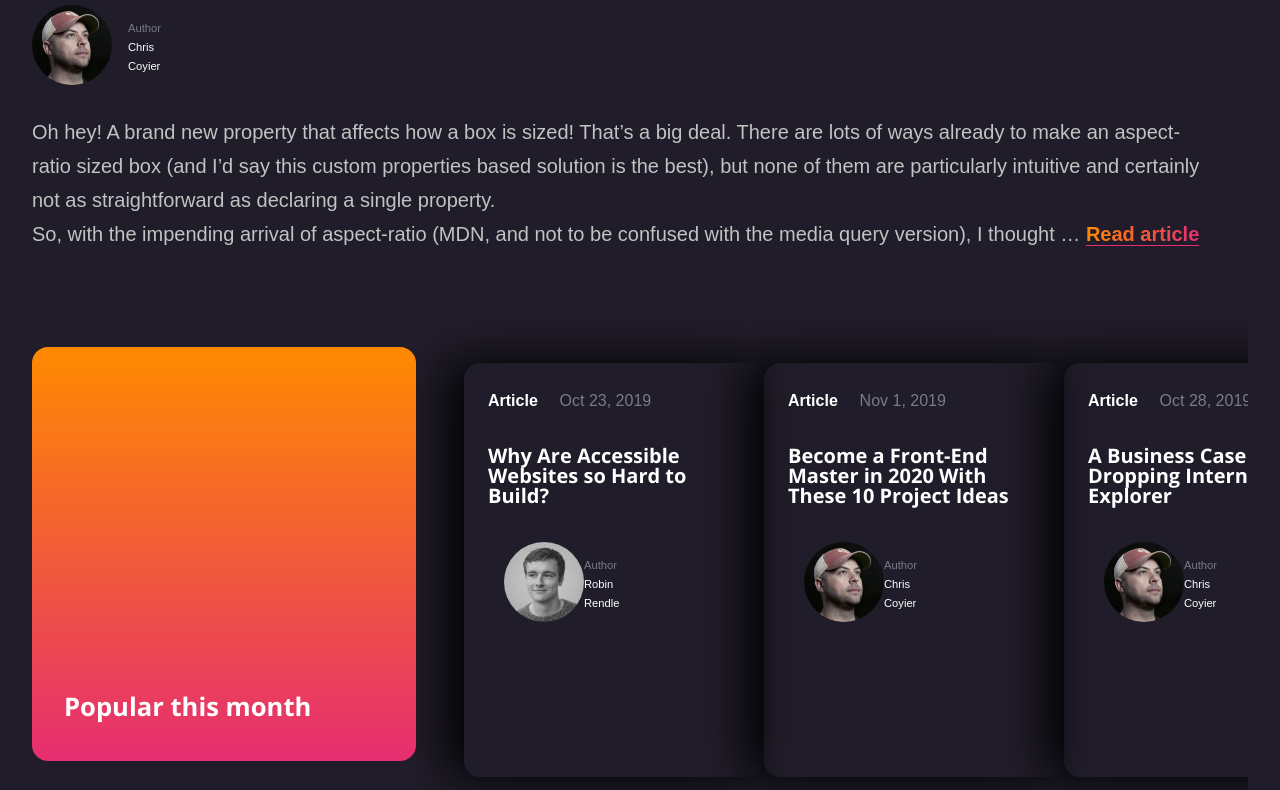
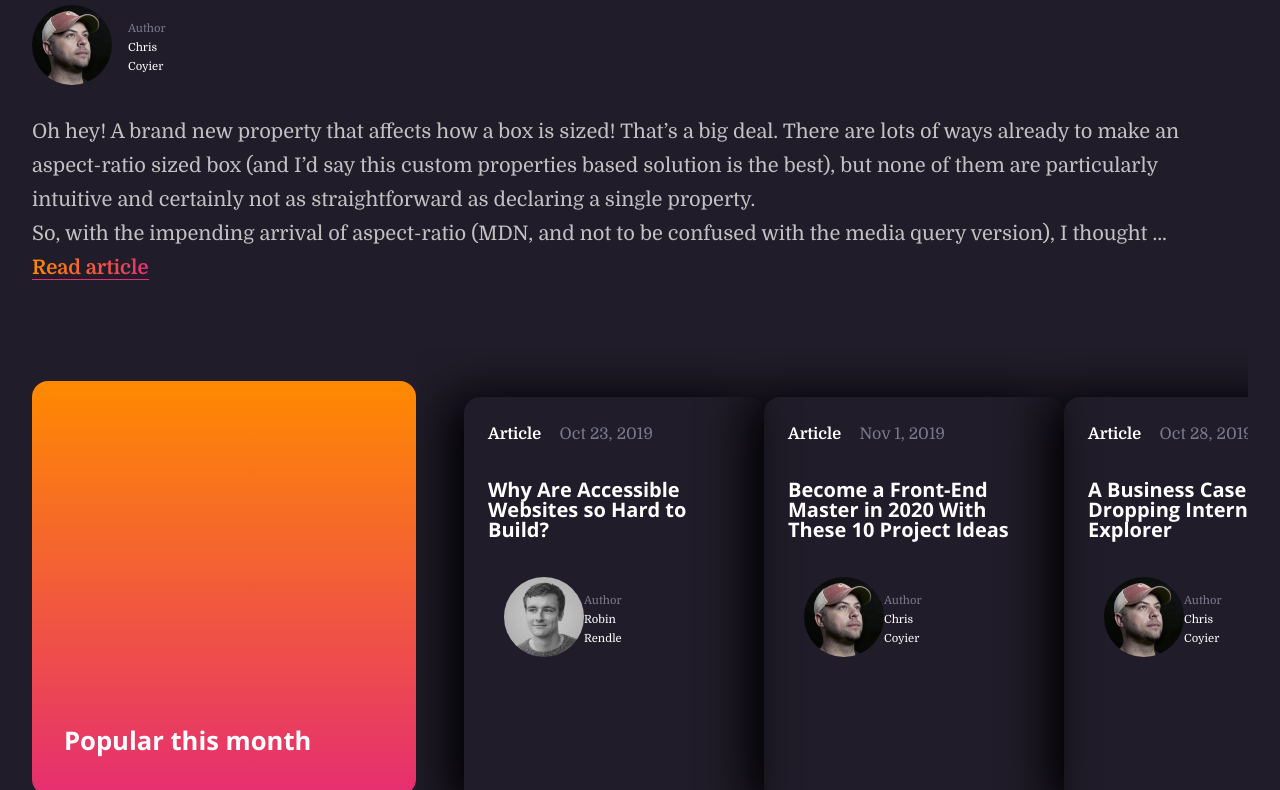
Before and after one commit to stefanwouda/frontend-development, a plain HTML site: page index.html in a window 1280 px wide. Shown: the part 289-1079 px from the top of the page. Drawn offline with nearby package versions, Linux system fonts and the light colour scheme.

Commit message:
Font update #2

```diff
--- a/index.html
+++ b/index.html
@@ -6,6 +6,7 @@
     <title>CSS-Tricks</title>
     <link href="static/css/main.css" rel="stylesheet">
     <link href="https://fonts.googleapis.com/css2?family=Open+Sans:wght@700&display=swap" rel="stylesheet">
+    <link href="https://fonts.googleapis.com/css2?family=Domine:wght@400;700&display=swap" rel="stylesheet">
     <meta name="viewport" content="width=device-width, initial-scale=1.0">
     <meta http-equiv="X-UA-Compatible" content="ie=edge">
 </head>
--- a/static/css/main.css
+++ b/static/css/main.css
@@ -164,6 +164,7 @@ html {
 
 html {
     font-family: Domine, sans-serif;
+    font-weight: 400;
     color: white;
     line-height: 1.7;
 }
@@ -234,7 +235,7 @@ nav > ul {
 }
 
 strong {
-    font-weight: 900;
+    font-weight: 700;
 }
 
 .date {
@@ -320,7 +321,7 @@ h2 a:hover {
 }
 
 .hero-article {
-    font-family: Domine, sans-serif;
+    font-family: 'Domine', serif;
 }
 
 .article-date {
```
Also changed, not shown: 1 other file.
